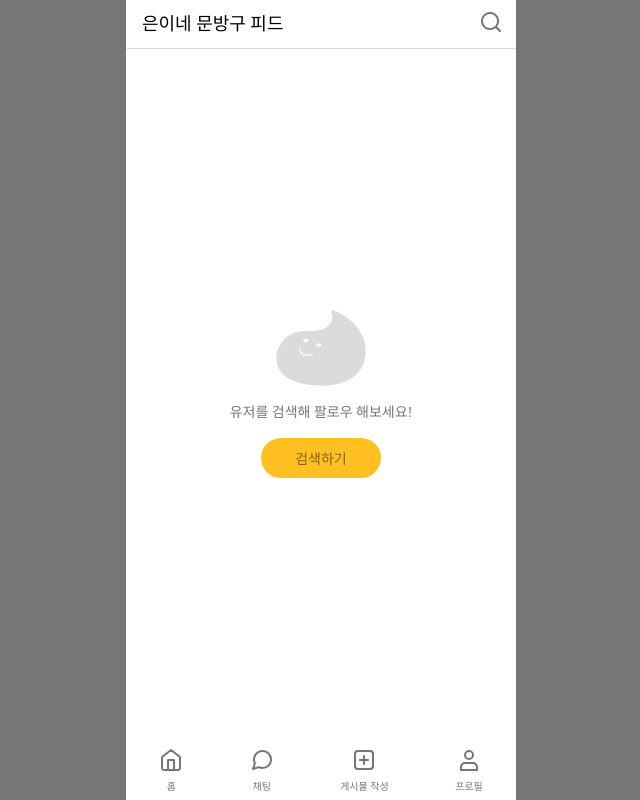
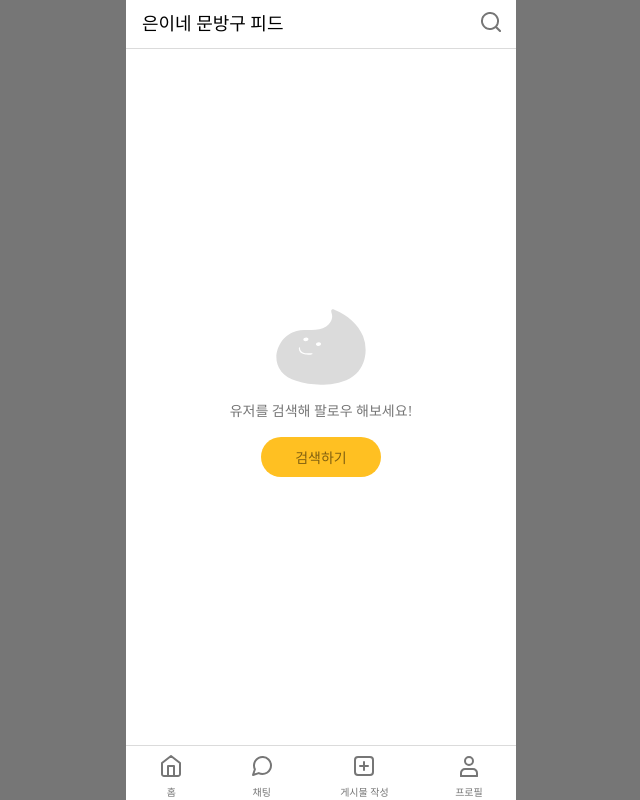
Before and after one commit to gureumwoon/Frontro_Project, a plain HTML site: page home.html in a window 1280 px wide. Shown: the whole page, without its empty margins (319-959 px from the left). Drawn offline with Linux system fonts and the light colour scheme.

Commit message:
💄 footer border-top 생성

```diff
--- a/style/home.css
+++ b/style/home.css
@@ -82,10 +82,12 @@
 
 .footer {
     height: 6em;
+    border-top: 1px solid #dbdbdb;
 }
 
 .footer .icon-item-list {
     display: flex;
+    margin-top: 0.8rem;
     justify-content: space-around;
 }
 
```
